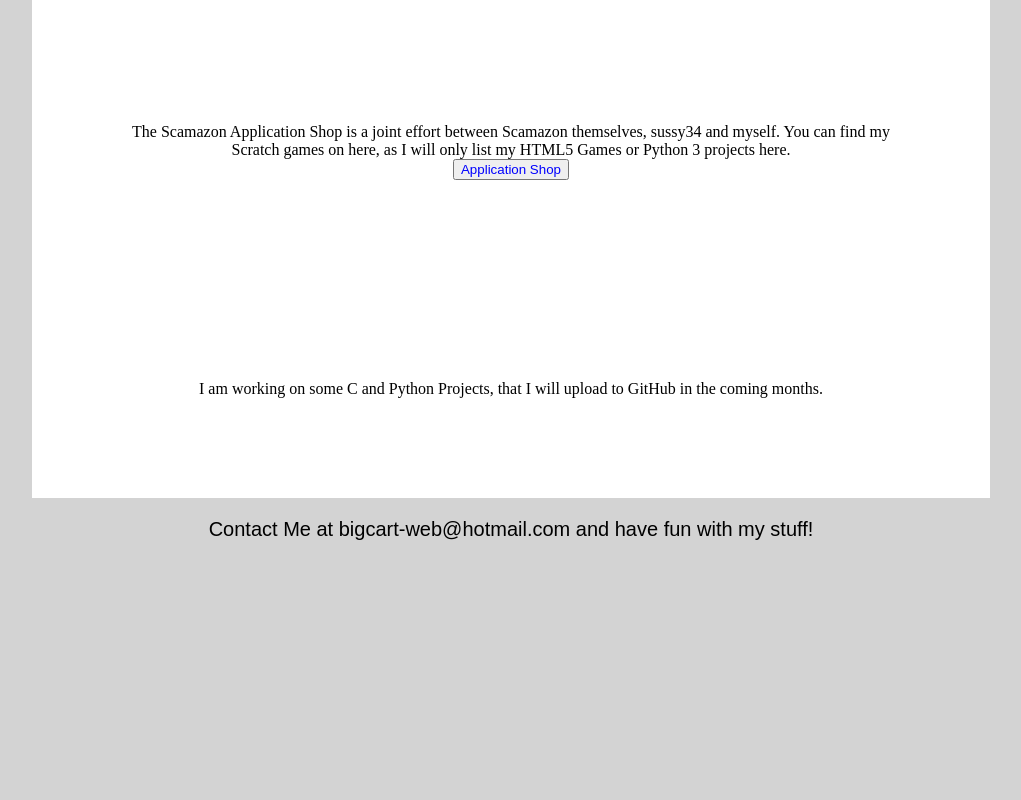
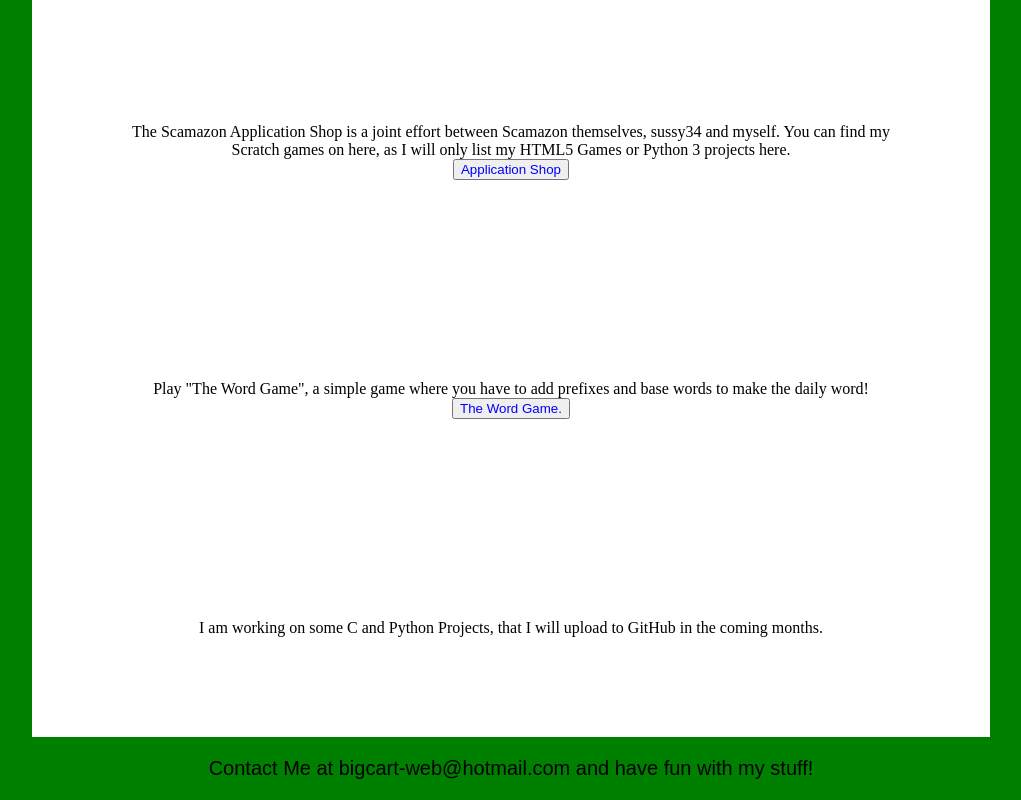
Before and after one commit to BigCart69421/bigcart69421.github.io, a plain HTML site: page index.html in a window 1280 px wide. Shown: the part 621-1421 px from the top of the page, without its empty margins (129-1150 px from the left). Before the commit the page ends 1182 px from the top, so only its background shows below. Drawn offline with Linux system fonts and the light colour scheme.

Commit message:
Update index.html

```diff
--- a/index.html
+++ b/index.html
@@ -3,7 +3,7 @@
 	<title>BigCart's Website</title>
 	<style>
 body {
-  background-color: lightgrey;
+  background-color: green;
 }
 
 div {
@@ -57,6 +57,8 @@ p {
 	<div><h3>This weeks top internet pick! <br></h3>Turbowarp Packager (https://packager.turpowarp.org)</div>
 	<div>sigmaCoin (SMC) on Scratch is a small digital currency, not crypto currency, based on MisterDucks Scratchcoin. <a href='https://scratch.mit.edu/projects/1049366644/'><button>Try sigmaCoin</button></a></div>
 	<div>The Scamazon Application Shop is a joint effort between Scamazon themselves, sussy34 and myself. You can find my Scratch games on here, as I will only list my HTML5 Games or Python 3 projects here.<br> <a href='https://sites.google.com/view/application-shop'><button>Application Shop</button></a></div></body>
+        <div>Play "The Word Game", a simple game where you have to add prefixes and base words to make the daily word!<br><a href="https://bigcart69421.github.io/TheWordGame/"><button>The Word Game.</button></a>
+</div>
         <div>I am working on some C and Python Projects, that I will upload to GitHub in the coming months.</div>
 </body>
 <footer>
```
